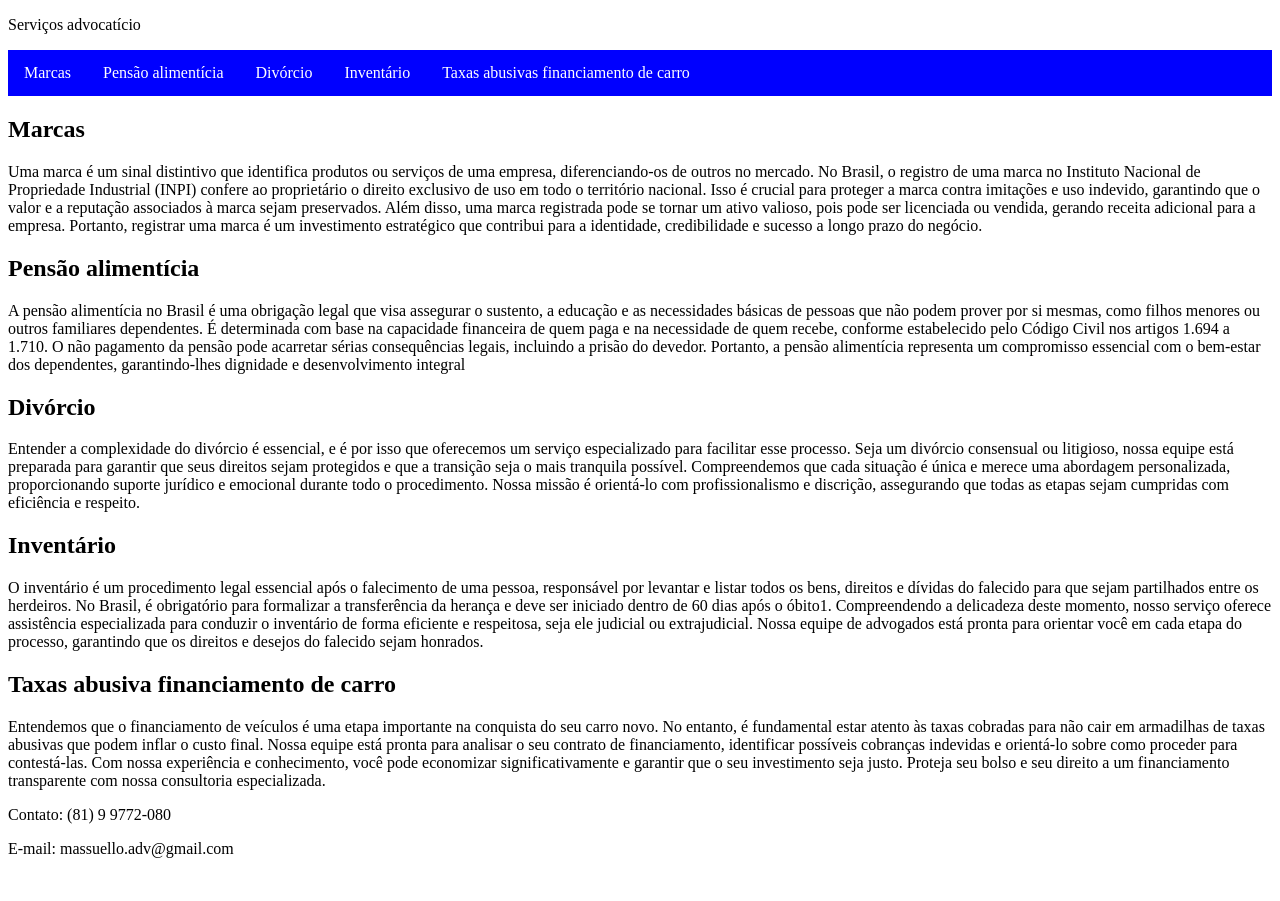
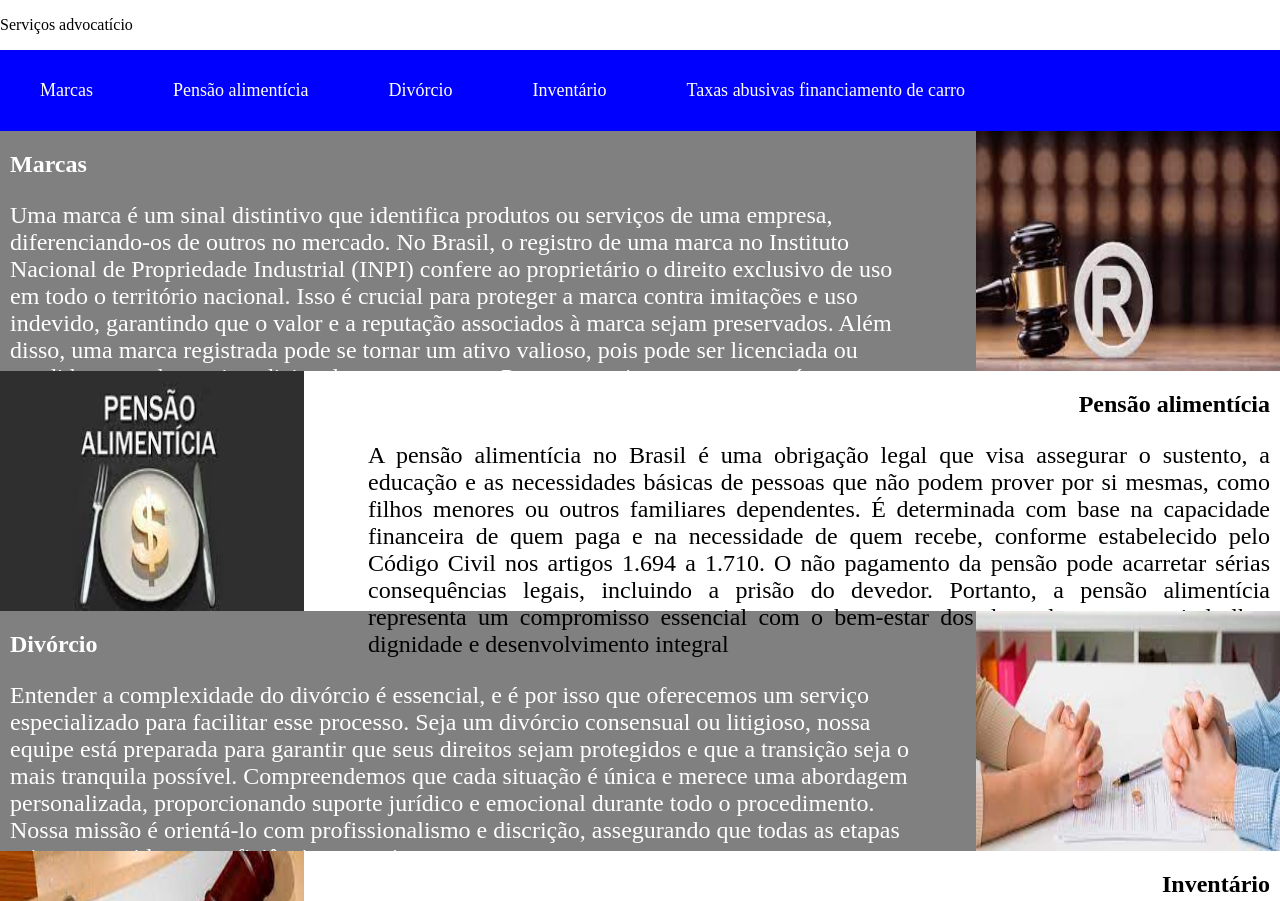
Before and after one commit to massuello/site_de_servirco, a plain HTML site: page index.html in a window 1280 px wide. Shown: the top 901 px of the page. Before the commit the page ends 874 px from the top, so only its background shows below. Drawn offline with Linux system fonts and the light colour scheme.

Commit message:
nova_alteracao

```diff
--- a/estilo.css
+++ b/estilo.css
@@ -1,31 +1,68 @@
-/* Estilo geral da barra de navegação */
+body{
+  margin: 0;
+  padding: 0;
+}
+.paragrafo{
+  display: grid;
+  gap: 5vw;
+  height: 30vh;
+}
+.direita{
+  grid-template-columns: 1fr 3fr;
+}
+.direita div{
+  margin-right: 10px;
+}
+
+.direita div h2{
+  text-align: end;
+}
+.direita div p{
+  text-align: justify;
+}
+.esquerda{
+  background-color:grey;
+  color: white;
+  grid-template-columns: 3fr 1fr;
+  margin: 0;
+}
+.esquerda div{
+  margin-left: 10px;
+}
+.paragrafo img{
+  width: 100%;
+  height: 30vh;
+}
+
+.paragrafo p{
+  font-size: x-large;
+  font-family: 'Times New Roman', Times, serif;
+  overflow: hidden;
+}
+
 .barrade.navegação {
     background-color: blue; /* Cor de fundo da barra de navegação */
     overflow: hidden; /* Garante que o conteúdo não ultrapasse a área definida */
   }
 
-  /* Estilo dos itens da lista */
   .lista.header {
     list-style-type: none; /* Remove os marcadores da lista */
     margin: 0; /* Remove as margens padrão */
     padding: 0; /* Remove o preenchimento padrão */
   }
-
-  /* Estilo dos tópicos */
   .topicos {
     float: left; /* Alinha os itens da lista horizontalmente */
   }
 
-  /* Estilo dos links */
   .topicos a {
     display: block; /* Faz com que os links preencham todo o espaço do <li> */
     color: white; /* Cor do texto dos links */
     text-align: center; /* Centraliza o texto dos links */
-    padding: 14px 16px; /* Espaçamento interno dos links */
+    padding: 30px 40px; /* Espaçamento interno dos links */
     text-decoration: none; /* Remove o sublinhado dos links */
+    font-size: large;
   }
 
-  /* Mudança de cor ao passar o mouse */
   .topicos a:hover {
     background-color: #ddd; /* Cor de fundo ao passar o mouse */
     color: black; /* Cor do texto ao passar o mouse */
--- a/index.html
+++ b/index.html
@@ -3,7 +3,7 @@
 <head>
     <meta charset="UTF-8">
     <meta name="viewport" content="width=device-width, initial-scale=1.0">
-    <title>Documento</title>
+    <title>Document</title>
     <link rel="stylesheet" href="estilo.css">
 </head>
 <body>
@@ -19,26 +19,43 @@
           <li class="topicos"><a href="#taxas">Taxas abusivas financiamento de carro</a></li>
         </ul>
     </nav>
-    <div id="marcas">
+    <section>
+        <div class="paragrafo esquerda">
+            <div>
                 <h2>Marcas</h2>
                 <p>Uma marca é um sinal distintivo que identifica produtos ou serviços de uma empresa, diferenciando-os de outros no mercado. No Brasil, o registro de uma marca no Instituto Nacional de Propriedade Industrial (INPI) confere ao proprietário o direito exclusivo de uso em todo o território nacional. Isso é crucial para proteger a marca contra imitações e uso indevido, garantindo que o valor e a reputação associados à marca sejam preservados. Além disso, uma marca registrada pode se tornar um ativo valioso, pois pode ser licenciada ou vendida, gerando receita adicional para a empresa. Portanto, registrar uma marca é um investimento estratégico que contribui para a identidade, credibilidade e sucesso a longo prazo do negócio.</p>
             </div>
-    <div id="pensao">
+            <img src="registrodemarca.jfif" alt="imagemregistro">
+        </div>
+        <div class="paragrafo direita">
+            <img src="pensaoalimenticia.jfif" alt="pensaoalimenticia">
+            <div>
                 <h2>Pensão alimentícia</h2>
                 <p>A pensão alimentícia no Brasil é uma obrigação legal que visa assegurar o sustento, a educação e as necessidades básicas de pessoas que não podem prover por si mesmas, como filhos menores ou outros familiares dependentes. É determinada com base na capacidade financeira de quem paga e na necessidade de quem recebe, conforme estabelecido pelo Código Civil nos artigos 1.694 a 1.710. O não pagamento da pensão pode acarretar sérias consequências legais, incluindo a prisão do devedor. Portanto, a pensão alimentícia representa um compromisso essencial com o bem-estar dos dependentes, garantindo-lhes dignidade e desenvolvimento integral</p>
             </div>
-    <div id="divorcio">
+        </div>
+        <div class="paragrafo esquerda">
+            <div>
             <h2>Divórcio</h2>
             <p>Entender a complexidade do divórcio é essencial, e é por isso que oferecemos um serviço especializado para facilitar esse processo. Seja um divórcio consensual ou litigioso, nossa equipe está preparada para garantir que seus direitos sejam protegidos e que a transição seja o mais tranquila possível. Compreendemos que cada situação é única e merece uma abordagem personalizada, proporcionando suporte jurídico e emocional durante todo o procedimento. Nossa missão é orientá-lo com profissionalismo e discrição, assegurando que todas as etapas sejam cumpridas com eficiência e respeito.</p>
             </div>
-    <div id="inventario">
+            <img src="divorcio.jfif" alt="divorcio">
+        </div>
+        <div class="paragrafo direita">
+            <img src="inventario.jfif" alt="">
+            <div>
                 <h2>Inventário</h2>
                 <p>O inventário é um procedimento legal essencial após o falecimento de uma pessoa, responsável por levantar e listar todos os bens, direitos e dívidas do falecido para que sejam partilhados entre os herdeiros. No Brasil, é obrigatório para formalizar a transferência da herança e deve ser iniciado dentro de 60 dias após o óbito1. Compreendendo a delicadeza deste momento, nosso serviço oferece assistência especializada para conduzir o inventário de forma eficiente e respeitosa, seja ele judicial ou extrajudicial. Nossa equipe de advogados está pronta para orientar você em cada etapa do processo, garantindo que os direitos e desejos do falecido sejam honrados.</p>
             </div>
-    <div id="taxas">
+        </div>
+        <div class="paragrafo esquerda">
+            <div>
             <h2>Taxas abusiva financiamento de carro</h2>
             <p>Entendemos que o financiamento de veículos é uma etapa importante na conquista do seu carro novo. No entanto, é fundamental estar atento às taxas cobradas para não cair em armadilhas de taxas abusivas que podem inflar o custo final. Nossa equipe está pronta para analisar o seu contrato de financiamento, identificar possíveis cobranças indevidas e orientá-lo sobre como proceder para contestá-las. Com nossa experiência e conhecimento, você pode economizar significativamente e garantir que o seu investimento seja justo. Proteja seu bolso e seu direito a um financiamento transparente com nossa consultoria especializada.</p>
             </div>
+            <img src="taxaabusiva.jfif" alt="">
+        </div>
+    </section>
     <footer>
         <p>Contato: (81) 9 9772-080</p>
         <p>E-mail: massuello.adv@gmail.com</p>
```
Also changed, not shown: divorcio.jfif (added), inventario.jfif (added), pensaoalimenticia.jfif (added), registrodemarca.jfif (added), taxaabusiva.jfif (added). Lines whose indentation alone changed are shown as unchanged.
